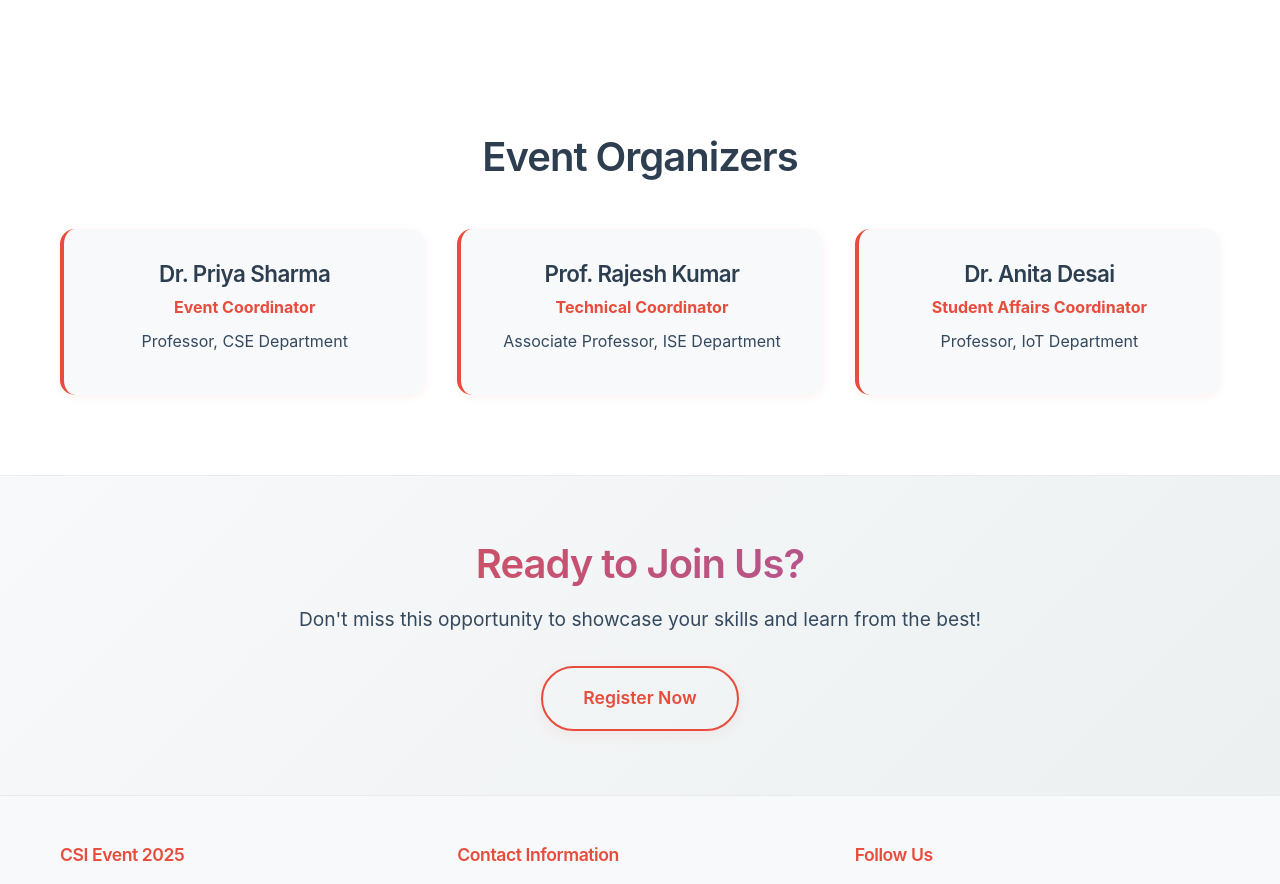
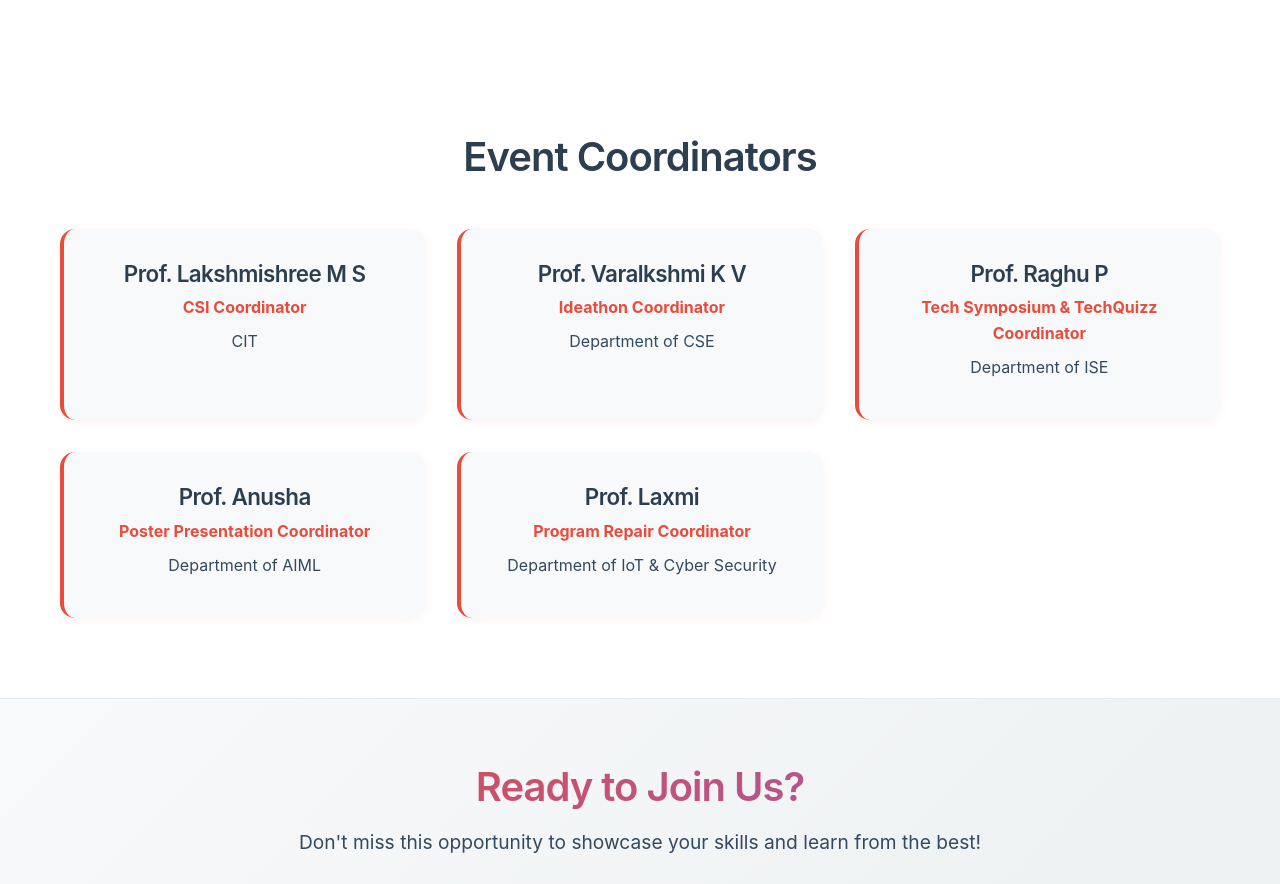
Before and after one commit to nareshkarthigeyan/CSI-Website, a React (Vite) app in the folder CSI/: page / in a window 1280 px wide. Shown: the part 1460-2344 px from the top of the page. Built offline with nearby package versions, Linux system fonts and the light colour scheme.

Commit message:
coordinator change

```diff
--- a/CSI/src/pages/Home.tsx
+++ b/CSI/src/pages/Home.tsx
@@ -86,25 +86,39 @@ const Home = () => {
         </div>
       </section>
 
-      {/* Organizers Section */}
+      {/* Organizers / Coordinators Section */}
       <section className="organizers">
         <div className="container">
-          <h2>Event Organizers</h2>
+          <h2>Event Coordinators</h2>
           <div className="organizers-grid">
             <div className="organizer-card">
-              <h4>Dr. Priya Sharma</h4>
-              <p>Event Coordinator</p>
-              <p>Professor, CSE Department</p>
+              <h4>Prof. Lakshmishree M S</h4>
+              <p>CSI Coordinator</p>
+              <p>CIT</p>
             </div>
+
             <div className="organizer-card">
-              <h4>Prof. Rajesh Kumar</h4>
-              <p>Technical Coordinator</p>
-              <p>Associate Professor, ISE Department</p>
+              <h4>Prof. Varalkshmi K V</h4>
+              <p>Ideathon Coordinator</p>
+              <p>Department of CSE</p>
             </div>
+
             <div className="organizer-card">
-              <h4>Dr. Anita Desai</h4>
-              <p>Student Affairs Coordinator</p>
-              <p>Professor, IoT Department</p>
+              <h4>Prof. Raghu P</h4>
+              <p>Tech Symposium &amp; TechQuizz Coordinator</p>
+              <p>Department of ISE</p>
+            </div>
+
+            <div className="organizer-card">
+              <h4>Prof. Anusha</h4>
+              <p>Poster Presentation Coordinator</p>
+              <p>Department of AIML</p>
+            </div>
+
+            <div className="organizer-card">
+              <h4>Prof. Laxmi</h4>
+              <p>Program Repair Coordinator</p>
+              <p>Department of IoT &amp; Cyber Security</p>
             </div>
           </div>
         </div>
```
Also changed, not shown: CSI/src/lib/supabase.ts (added), 1 other file (tests, documents, lock files or other folders).
